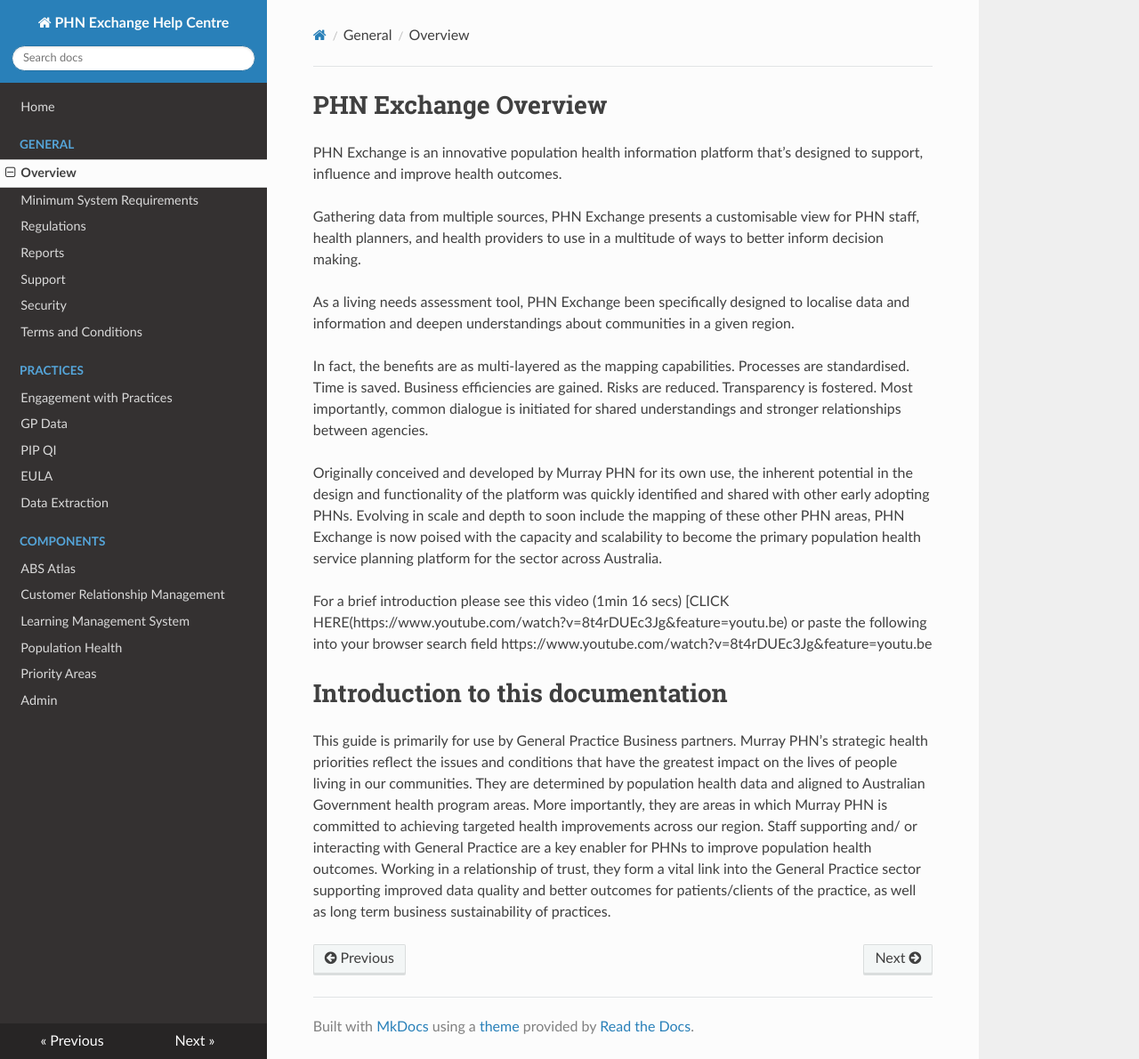
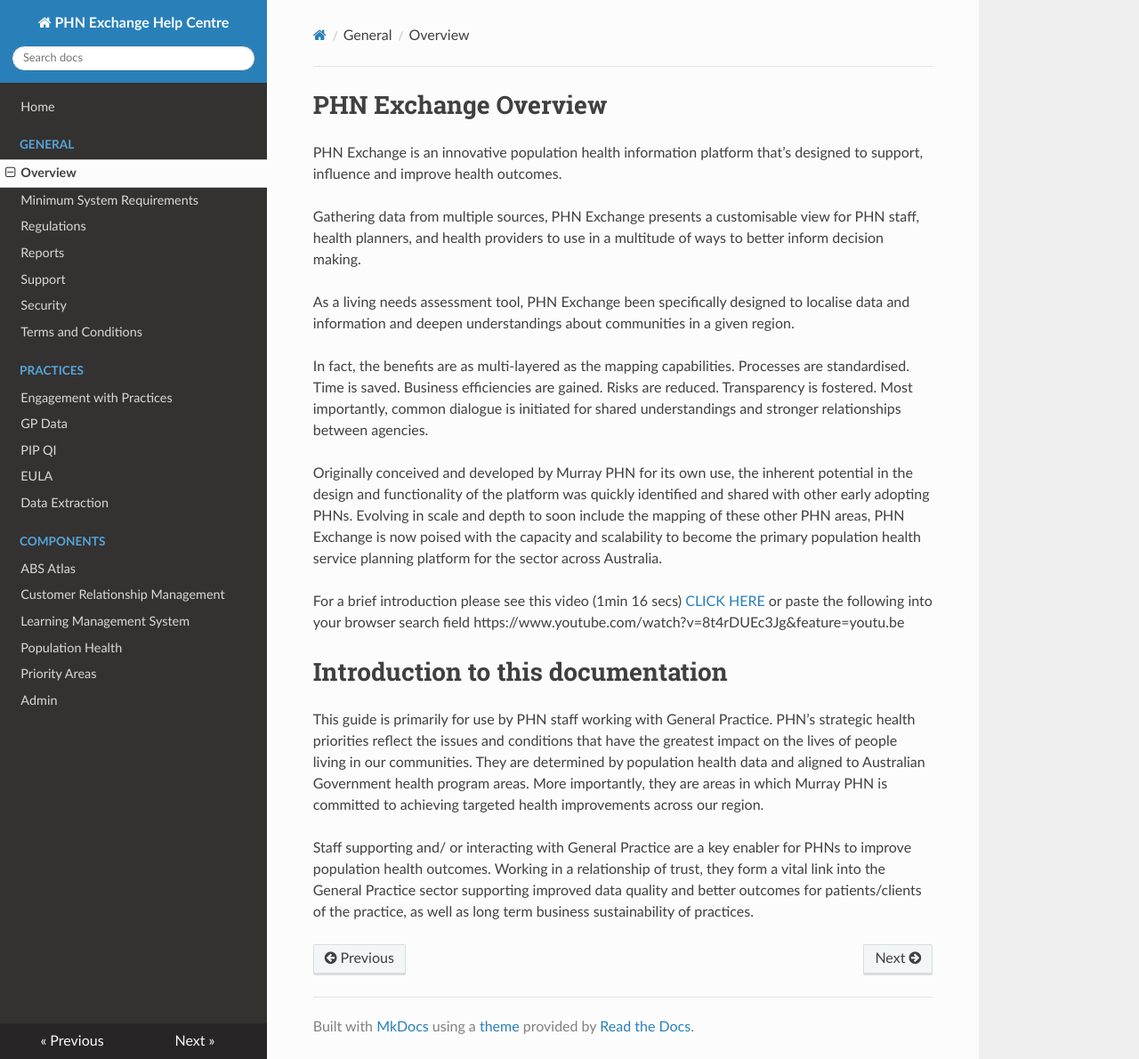
Before and after one commit to MurrayPHN/phn-exchange-docs, an MkDocs documentation site: the page built from docs/overview.md, in a window 1280 px wide and 1190 px high. Shown: the whole window at 89% size. Built offline with MkDocs 1.6.1, drawn with Linux system fonts in a browser that asks for light colours; nearby versions of some CDN libraries.

Commit message:
Update overview.md

```diff
--- a/docs/overview.md
+++ b/docs/overview.md
@@ -10,9 +10,10 @@ In fact, the benefits are as multi-layered as the mapping capabilities. Processe
 
 Originally conceived and developed by Murray PHN for its own use, the inherent potential in the design and functionality of the platform was quickly identified and shared with other early adopting PHNs. Evolving in scale and depth to soon include the mapping of these other PHN areas, PHN Exchange is now poised with the capacity and scalability to become the primary population health service planning platform for the sector across Australia.
 
-For a brief introduction please see this video (1min 16 secs) [CLICK HERE(https://www.youtube.com/watch?v=8t4rDUEc3Jg&feature=youtu.be) or paste the following into your browser search field https://www.youtube.com/watch?v=8t4rDUEc3Jg&feature=youtu.be
+For a brief introduction please see this video (1min 16 secs) [CLICK HERE](https://www.youtube.com/watch?v=8t4rDUEc3Jg&feature=youtu.be) or paste the following into your browser search field https://www.youtube.com/watch?v=8t4rDUEc3Jg&feature=youtu.be
 
 # Introduction to this documentation
-This guide is primarily for use by General Practice Business partners.
-Murray PHN’s strategic health priorities reflect the issues and conditions that have the greatest impact on the lives of people living in our communities. They are determined by population health data and aligned to Australian Government health program areas. More importantly, they are areas in which Murray PHN is committed to achieving targeted health improvements across our region.
+This guide is primarily for use by PHN staff working with General Practice.
+PHN’s strategic health priorities reflect the issues and conditions that have the greatest impact on the lives of people living in our communities. They are determined by population health data and aligned to Australian Government health program areas. More importantly, they are areas in which Murray PHN is committed to achieving targeted health improvements across our region.
+
 Staff supporting and/ or interacting with General Practice are a key enabler for PHNs to improve population health outcomes. Working in a relationship of trust, they form a vital link into the General Practice sector supporting improved data quality and better outcomes for patients/clients of the practice, as well as long term business sustainability of practices.
```
